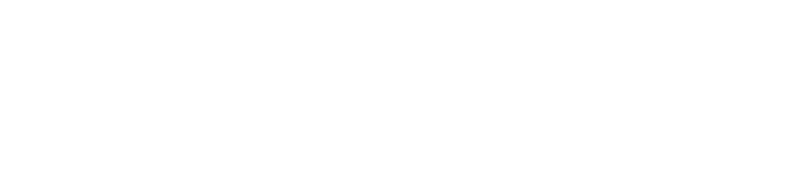
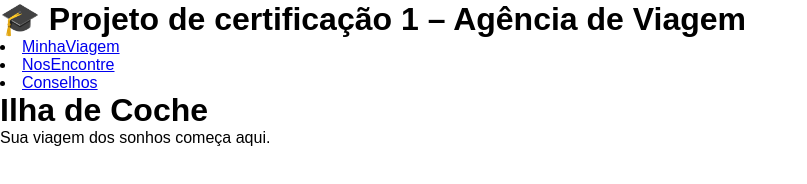
Before and after one commit to Taclyon/viagens--landing-page, a plain HTML site: page index.html in a window 1280 px wide. Shown: the whole page, without its empty margins (0-807 px from the left). Drawn offline with Linux system fonts and the light colour scheme.

Commit message:
criando header,  nav e banner em HTML

```diff
--- a/index.html
+++ b/index.html
@@ -1,11 +1,38 @@
 <!DOCTYPE html>
 <html lang="en">
+
 <head>
     <meta charset="UTF-8">
     <meta name="viewport" content="width=device-width, initial-scale=1.0">
     <title>Document</title>
+    <link rel="stylesheet" href="style.css">
 </head>
+
 <body>
 
+    <!-- links de navegacão-->
+    <header>
+        <h1>🎓 Projeto de certificação 1 – Agência de Viagem</h1>
+        <div id="nav-containner" class="nav-containner">
+            <nav>
+                <li><a href="#minhaviagem">MinhaViagem</a> </li>
+                <li><a href="#nosencontre">NosEncontre</a></li>
+                <li><a href="#conselhos">Conselhos</a></li>
+            </nav>
+        </div>
+        <!--fin links de navegacão-->
+
+        <!--comezo do banner-->
+        <div class="banner" id="banner">
+            <div class="banner-containner">
+                <h1>Ilha de Coche</h1>
+                <p>Sua viagem dos sonhos começa aqui.</p>
+            </div>
+
+        </div>
+        <!-- fin do banner-->
+    </header>
+
 </body>
+
 </html>
```
